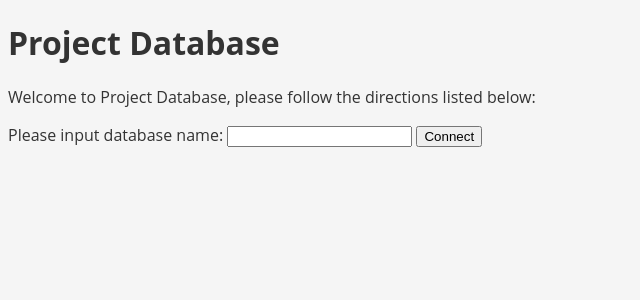
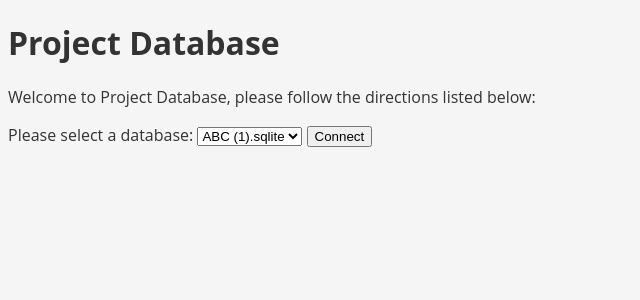
Before and after one commit to stephen601/CS_359DatabaseProject, a Flask app: page / in a window 1280 px wide. Shown: the top 300 px of the page, without its empty margins (0-640 px from the left). Run offline with Flask 3, Linux system fonts and the light colour scheme.

Commit message:
Database selection update, index update, and display_all update.

```diff
--- a/Part 4/app/app.py
+++ b/Part 4/app/app.py
@@ -5,6 +5,7 @@ import os
 
 app = Flask(__name__)
 app.secret_key = "secret_key"
+os.chdir(os.path.dirname(os.path.abspath(__file__)))
 
 def db_connection(database):
     conn = None
@@ -16,7 +17,7 @@ def db_connection(database):
 
 @app.route('/')
 def index():
-    return render_template("index.html")
+    return render_template("index.html", os=os)
 
 @app.route('/logout', methods=['POST'])
 def logout():
--- a/Part 4/app/templates/index.html
+++ b/Part 4/app/templates/index.html
@@ -2,8 +2,12 @@
 {% block content %}
 <p>Welcome to Project Database, please follow the directions listed below:</p>
 <form action="/api/database" method="POST">
-    <label for="database">Please input database name: </label>
-    <input name="database" type="text">
+    <label for="database">Please select a database: </label>
+    <select name="database">
+        {% for file in os.listdir(os.getcwd()) if file.endswith('.sqlite') %}
+            <option value="{{ file }}">{{ file }}</option>
+        {% endfor %}
+    </select>
     <input type="submit" value="Connect">
 </form>
 {% if message %}
```
Also changed, not shown: Part 4/app/templates/display_all.html (+20 -9 lines).
